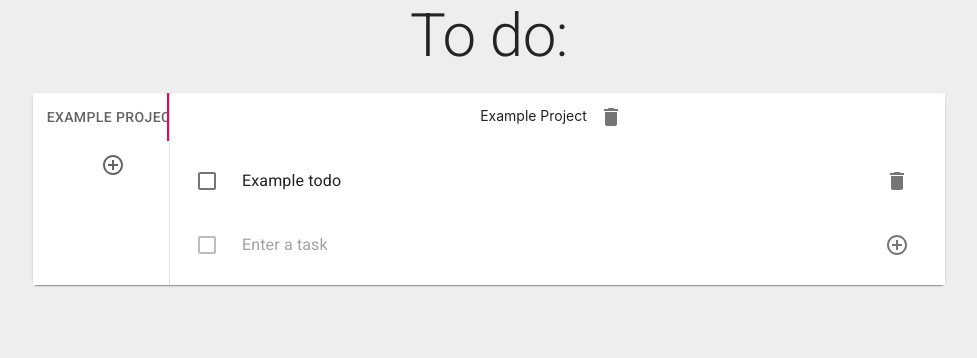
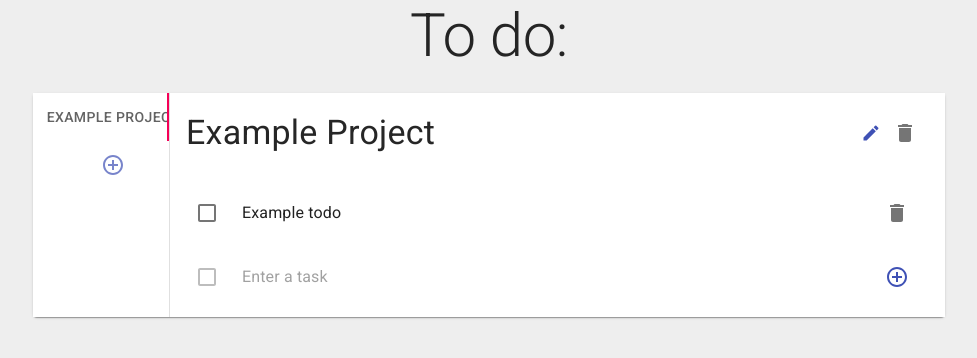
Before and after one commit to EmilieHumbert/react-todo-list, a React (Create React App) app: page / in a window 1280 px wide. Shown: the top 358 px of the page, without its empty margins (151-1128 px from the left). Built offline with nearby package versions, Linux system fonts and the light colour scheme.

Commit message:
Make the project title editable

```diff
--- a/src/Components/Form.js
+++ b/src/Components/Form.js
@@ -41,7 +41,7 @@ function Form({ list, setList }) {
       />
       <ListItemIcon>
         <IconButton onClick={handleSubmit}>
-          <AddCircleOutlineIcon />
+          <AddCircleOutlineIcon color="primary" />
         </IconButton>
       </ListItemIcon>
     </ListItem>
--- a/src/Components/Project.js
+++ b/src/Components/Project.js
@@ -1,35 +1,100 @@
-import React from "react";
+import React, { useState } from "react";
 import { makeStyles } from "@material-ui/core/styles";
+import {
+  Check as CheckIcon,
+  Clear as ClearIcon,
+  Edit as EditIcon,
+} from "@material-ui/icons";
+import { Box, TextField, Typography } from "@material-ui/core";
 
-import DeleteButton from "../Components/DeleteButton";
+import DeleteButton from "./DeleteButton";
 import List from "./List";
 
 const useStyles = makeStyles((theme) => ({
-  root: {
-    width: "100%",
-    backgroundColor: theme.palette.background.paper,
+  header: {
+    display: "flex",
+    alignItems: "center",
+  },
+  title: {
+    flexGrow: 1,
   },
 }));
 
-function Project({ project, setProject, projects, setProjects, setActive }) {
+function Project({
+  project,
+  setProject,
+  projects,
+  setProjects,
+  setActive,
+}) {
   const classes = useStyles();
   const { title, list } = project;
+  const [input, setInput] = useState(title);
+  const [editTitle, setEditTitle] = useState(false);
+
+  const handleEditClick = () => setEditTitle(!editTitle);
+  const handleEditCancel = () => {
+    setEditTitle(false);
+    setInput(title);
+  };
+  const handleEditSubmit = () => {
+    const updateTitle = input.length > 0 ? input : "[Untitled]";
+    setEditTitle(false);
+    setProject({
+      ...project,
+      title: updateTitle,
+    });
+    if (input.length === 0) {
+      setInput(updateTitle);
+    }
+  };
+
+  const handleTitleChange = (e) => setInput(e.target.value);
 
   return (
-    <div>
-      <form className={classes.title} noValidate autoComplete="off">
-        <div>
-          {title}
-          <DeleteButton todo={project} list={projects} setList={setProjects} setActive={setActive} />
-        </div>
-      </form>
+    <Box>
+      <Box className={classes.header} p={2}>
+        {editTitle ? (
+          <>
+            <TextField
+              label="Project title"
+              className={classes.title}
+              placeholder="[Untitled]"
+              value={input}
+              onChange={handleTitleChange}
+              onKeyPress={(e) => e.key === "Enter" && handleEditSubmit()}
+            />
+            <CheckIcon color="primary" onClick={handleEditSubmit} />
+            <ClearIcon color="error" onClick={handleEditCancel} />
+          </>
+        ) : (
+          <>
+            <Typography
+              align="left"
+              className={classes.title}
+              component="h2"
+              contentEditable={editTitle}
+              variant="h4"
+            >
+              {title}
+            </Typography>
+            <EditIcon color="primary" fontSize="small" onClick={handleEditClick} />
+          </>
+        )}
+        <DeleteButton
+          todo={project}
+          list={projects}
+          setList={setProjects}
+          setActive={setActive}
+        />
+      </Box>
       <List
         list={list}
         setList={(updatedList) =>
           setProject({ ...project, list: [...updatedList] })
         }
       />
-    </div>
+    </Box>
   );
 }
 
--- a/src/Components/Projects.js
+++ b/src/Components/Projects.js
@@ -113,7 +113,7 @@ function Projects() {
               {provided.placeholder}
               <Tab
                 component="div"
-                icon={<AddCircleOutlineIcon />}
+                icon={<AddCircleOutlineIcon color="primary" />}
                 onClick={handleAddProject}
               />
             </Tabs>
```
